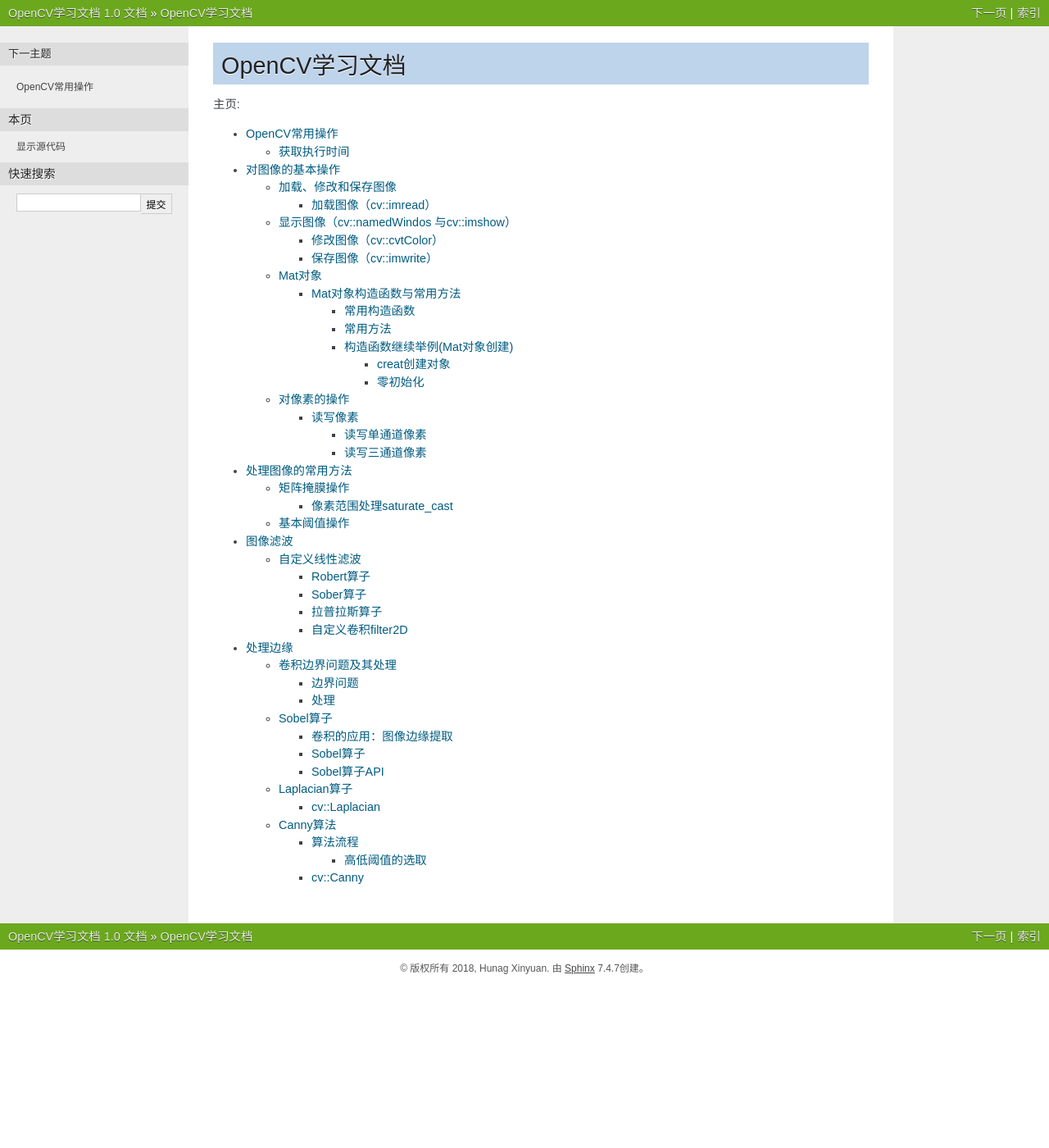
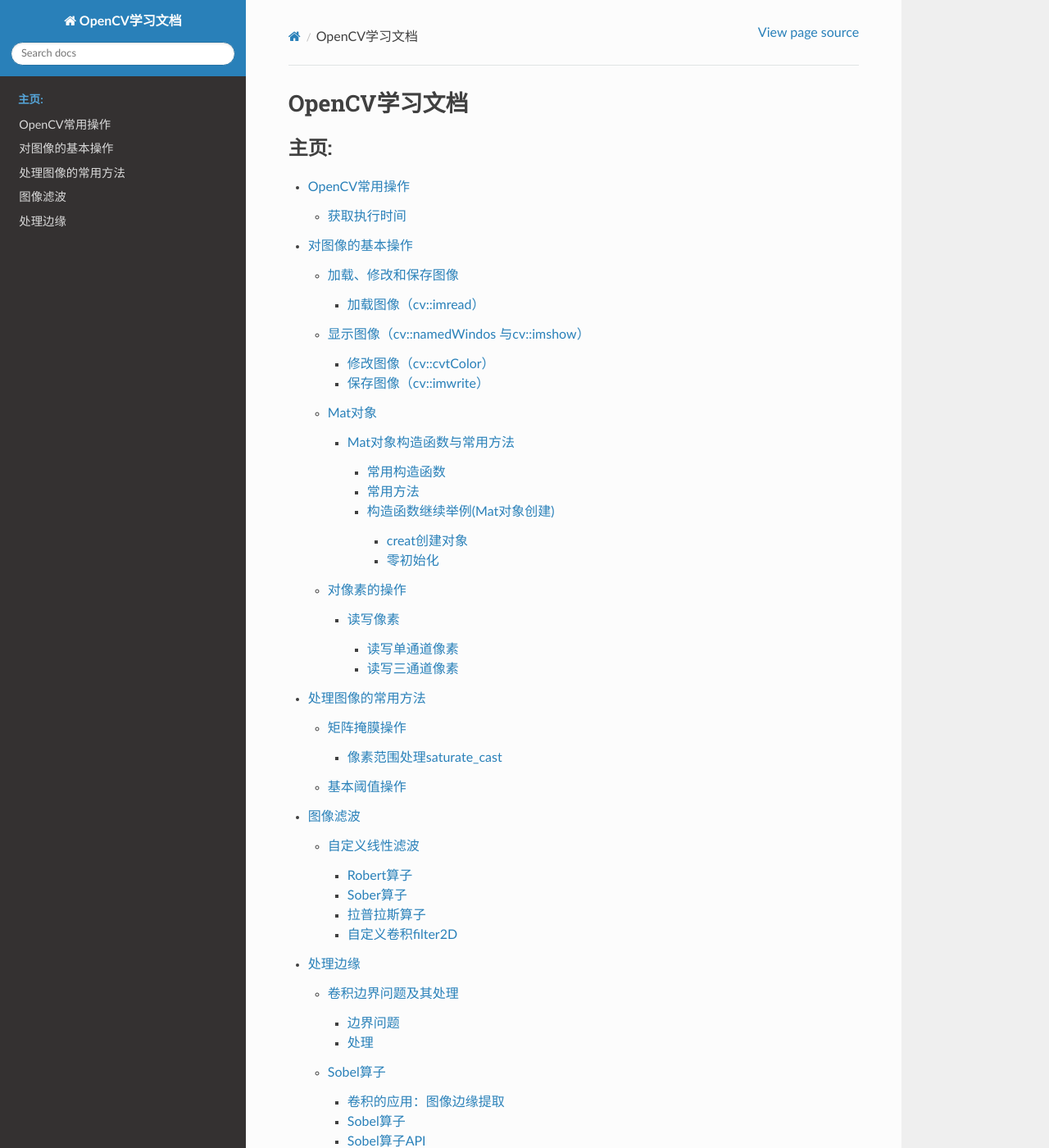
Before and after one commit to Einstellung/OpenCV_learning, a Sphinx documentation site: the page built from OpenCV/source/index.rst, in a window 1280 px wide and 1400 px high. Shown: the whole window at 82% size. Built offline with Sphinx 7.4.7 and the Read the Docs theme 2.0.0, drawn with Linux system fonts in a browser that asks for light colours; some of the changed lines change nothing that is shown; some of the changed text lies outside the part shown.

Commit message:
OpenCV third merge

```diff
--- a/OpenCV/source/conf.py
+++ b/OpenCV/source/conf.py
@@ -182,9 +182,3 @@
 html_theme_path = [sphinx_rtd_theme.get_html_theme_path()]
 
 # -- Extension configuration -------------------------------------------------
-import os
-on_rtd = os.environ.get('READTHEDOCS', None) == 'True'
-if on_rtd:
-    html_theme = 'default'
-else:
-    html_theme = 'nature'
--- a/OpenCV/source/index.rst
+++ b/OpenCV/source/index.rst
@@ -1,7 +1,3 @@
-.. OpenCV documentation master file, created by
-   sphinx-quickstart on Sat Dec  8 10:14:23 2018.
-   You can adapt this file completely to your liking, but it should at least
-   contain the root `toctree` directive.
 
 OpenCV学习文档
 ==================================
```
